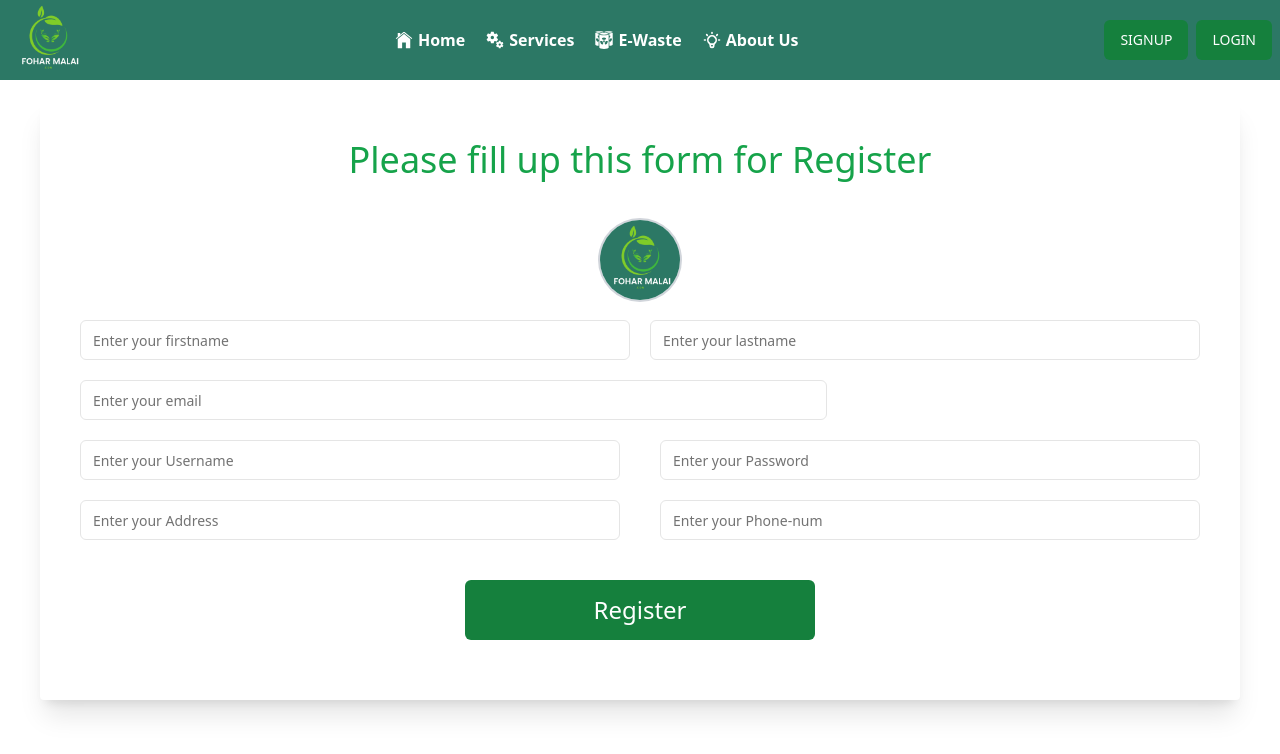
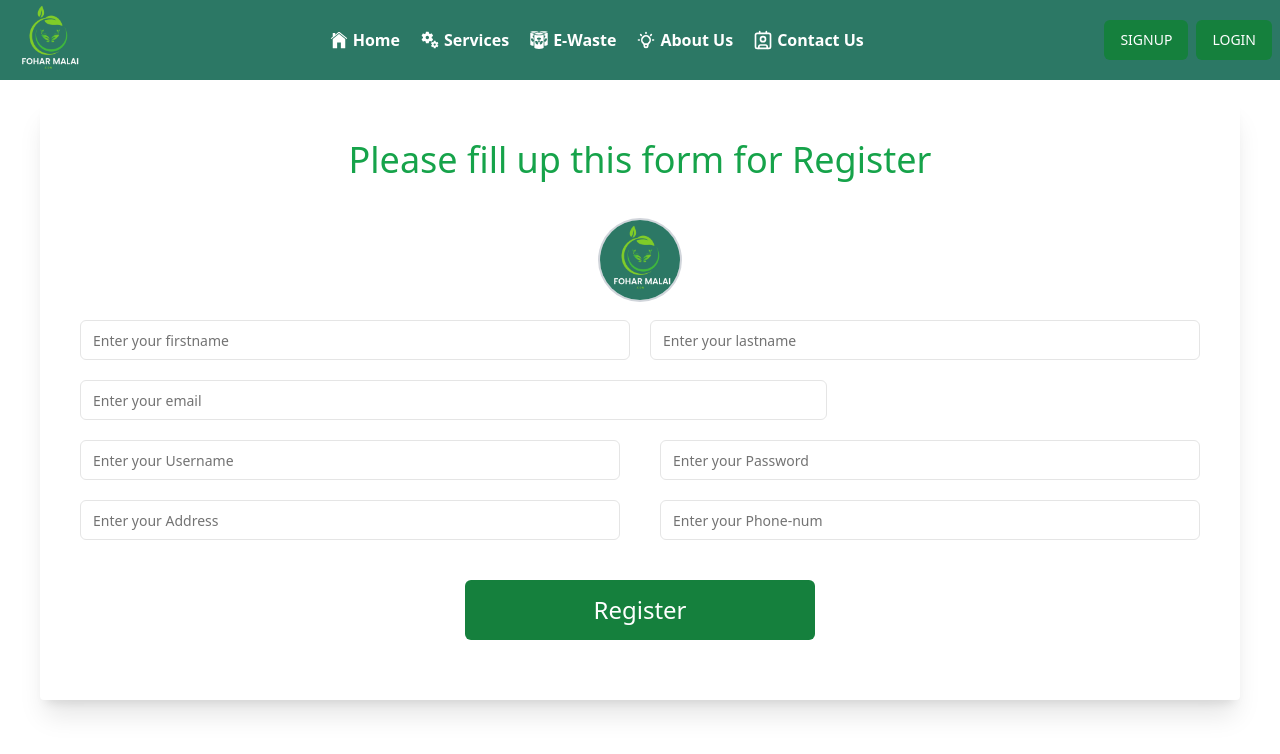
Before and after one commit to Roshan09876/React_Fohar_Malai_Front, a React (Create React App) app: page / in a window 1280 px wide. Shown: the top 754 px of the page. Built offline with nearby package versions, Linux system fonts and the light colour scheme.

Commit message:
contact section add

```diff
--- a/src/component/Navbar.jsx
+++ b/src/component/Navbar.jsx
@@ -9,6 +9,7 @@ import { RxHamburgerMenu } from "react-icons/rx";
 import { IoCloseSharp } from "react-icons/io5";
 import { useNavigate } from 'react-router-dom';
 import { Button } from '../components/ui/button';
+import { LuContact } from "react-icons/lu";
 
 const Navbar = () => {
     const [isClick, setIsclick] = useState(false);
@@ -39,6 +40,10 @@ const Navbar = () => {
                     <div className='flex flex-row items-center gap-1 hover:underline'>
                         <HiOutlineLightBulb size={20} />
                         <Link>About Us</Link>
+                    </div>
+                    <div className='flex flex-row items-center gap-1 hover:underline'>
+                        <LuContact size={20} />
+                        <Link>Contact Us</Link>
                     </div>
                 </div>
                 <div className='flex text-white gap-2'>
```
